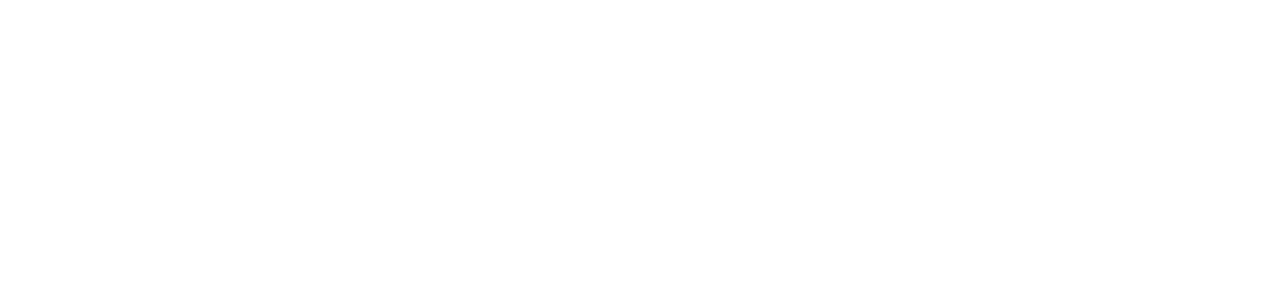
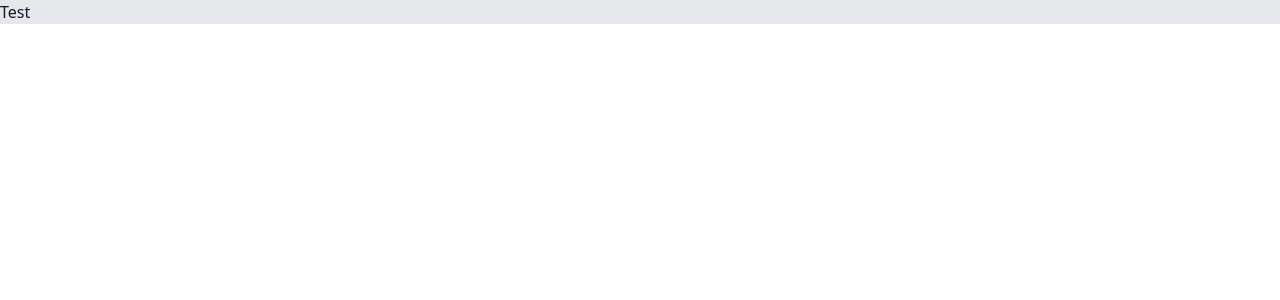
Before and after one commit to dzakifadh/type-note, a React (Vite) app in the folder frontend/: page / in a window 1280 px wide. Shown: the top 300 px of the page. Built offline with nearby package versions, Linux system fonts and the light colour scheme.

Commit message:
refactor: :technologist: Add proxy for development purpose - CORS issue

```diff
--- a/frontend/package.json
+++ b/frontend/package.json
@@ -3,6 +3,7 @@
 	"private": true,
 	"version": "0.0.0",
 	"type": "module",
+	"proxy": "http://localhost:8080",
 	"scripts": {
 		"dev": "vite --port 3000",
 		"build": "tsc && vite build",
--- a/frontend/src/App.css
+++ /dev/null
@@ -1,41 +0,0 @@
-#root {
-  max-width: 1280px;
-  margin: 0 auto;
-  padding: 2rem;
-  text-align: center;
-}
-
-.logo {
-  height: 6em;
-  padding: 1.5em;
-  will-change: filter;
-}
-.logo:hover {
-  filter: drop-shadow(0 0 2em #646cffaa);
-}
-.logo.react:hover {
-  filter: drop-shadow(0 0 2em #61dafbaa);
-}
-
-@keyframes logo-spin {
-  from {
-    transform: rotate(0deg);
-  }
-  to {
-    transform: rotate(360deg);
-  }
-}
-
-@media (prefers-reduced-motion: no-preference) {
-  a:nth-of-type(2) .logo {
-    animation: logo-spin infinite 20s linear;
-  }
-}
-
-.card {
-  padding: 2em;
-}
-
-.read-the-docs {
-  color: #888;
-}
--- a/frontend/src/App.tsx
+++ b/frontend/src/App.tsx
@@ -1,7 +1,5 @@
-import "./App.css";
-
-function App() {
-	return <></>;
-}
+const App = () => {
+	return <main className="bg-gray-200 text-slate-900">Test</main>;
+};
 
 export default App;
```
Also changed, not shown: frontend/src/models/notes.ts (added, +7 -0 lines).
